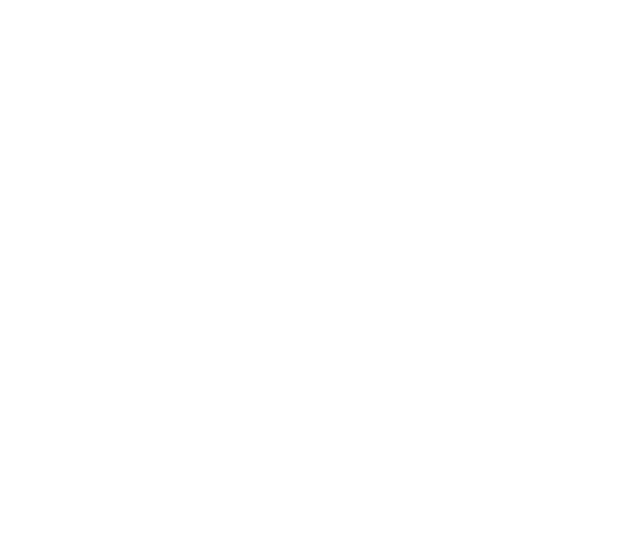
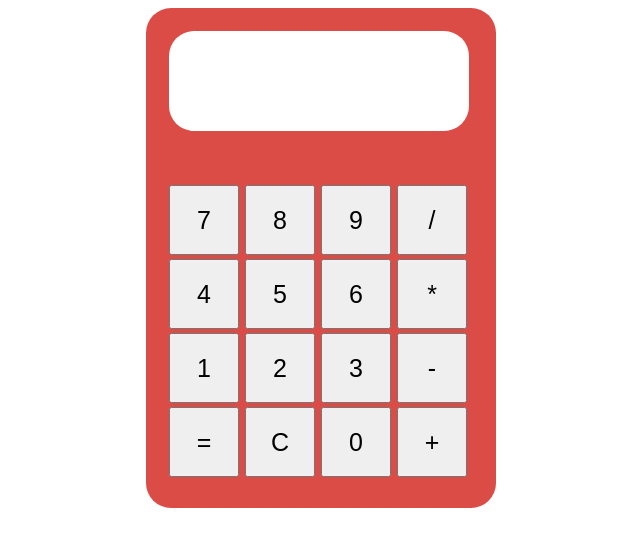
Before and after one commit to josemiguelbayarri/calculadora, a plain HTML site: page index.html in a window 1280 px wide. Shown: the whole page, without its empty margins (319-959 px from the left). Drawn offline with Linux system fonts and the light colour scheme.

Commit message:
diseño terminado

```diff
--- a/css/style.css
+++ b/css/style.css
@@ -0,0 +1,29 @@
+.calculadora{
+    display: block;
+    margin: 0 auto;
+    padding: 20px;
+    background-color: #DC4C46;
+    width: 350px;
+    height: 500px;
+    border-radius: 25px;
+}
+
+.calculadora td button{
+    display: block;
+    width: 70px;
+    height: 70px;
+    font-size: 25px;
+}
+
+#resultado{
+    display: block;
+    text-align: center;
+    font-size: 40px;
+    margin-bottom: 50px;
+    width: 300px;
+    height: 100px;
+    line-height: 100px;
+    background-color: #fff;
+    border-radius: 25px;
+    overflow-y: scroll;
+}
--- a/index.html
+++ b/index.html
@@ -3,10 +3,44 @@
 <head>
     <meta charset="UTF-8">
     <meta name="viewport" content="width=device-width, initial-scale=1.0">
-    <title>Document</title>
+    <title>Calculadora con Javascript</title>
     <link rel="stylesheet" href="css/style.css">
 </head>
 <body>
+    <table class="calculadora">
+        <tr>
+            <td colspan="4"><span id="resultado"></span></td>
+        </tr>
+        <tr>
+            <td><button id="siete">7</button></td>
+            <td><button id="ocho">8</button></td>
+            <td><button id="nueve">9</button></td>
+            <td><button id="division">/</button></td>
+        </tr>
+        <tr>
+            <td><button id="cuatro">4</button></td>
+            <td><button id="cinco">5</button></td>
+            <td><button id="seis">6</button></td>
+            <td><button id="multiplicacion">*</button></td>
+        </tr>
+        <tr>
+            <td><button id="uno">1</button></td>
+            <td><button id="dos">2</button></td>
+            <td><button id="tres">3</button></td>
+            <td><button id="resta">-</button></td>
+        </tr>
+        <tr>
+            <td><button id="igual">=</button></td>
+            <td><button id="reset">C</button></td>
+            <td><button id="cero">0</button></td>
+            <td><button id="suma">+</button></td>
+        </tr>
+    </table>
+
+
+
+
+
     <script src="js/main.js"></script>
 </body>
 </html>
```
